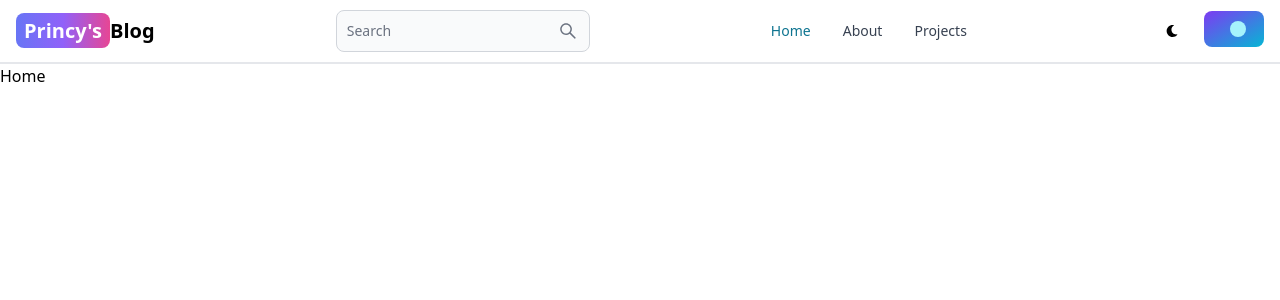
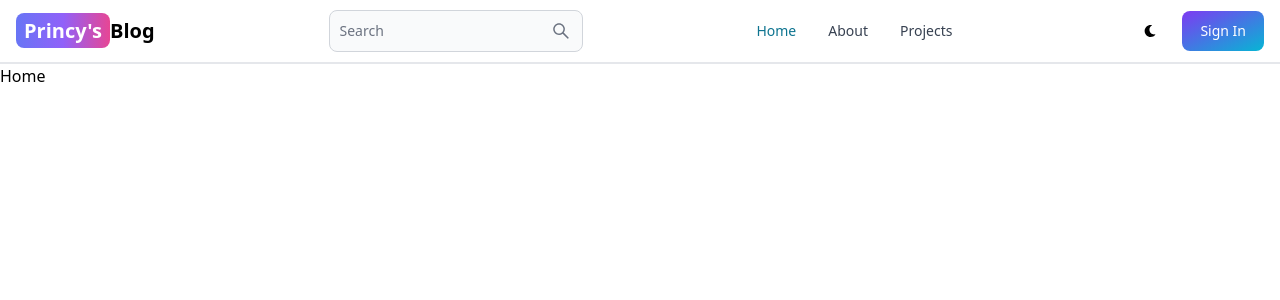
Before and after one commit to PrincyChauhan/mern-blog, a React (Vite) app in the folder client/: page / in a window 1280 px wide. Shown: the top 300 px of the page. Built offline with nearby package versions, Linux system fonts and the light colour scheme.

Commit message:
Added Toggle in header

```diff
--- a/client/src/components/Header.jsx
+++ b/client/src/components/Header.jsx
@@ -32,8 +32,11 @@ export default function Header() {
           <FaMoon />
         </Button>
         <Link to="/sign-in">
-          <Button gradientDuoTone="purpleToBlue"></Button>
+          <Button gradientDuoTone="purpleToBlue">
+            Sign In
+          </Button>
         </Link>
+        <Navbar.Toggle />
       </div>
       <Navbar.Collapse>
         <Navbar.Link active={path === "/"} as={"div"}>
@@ -49,3 +52,4 @@ export default function Header() {
     </Navbar>
   );
 }
+0
```
